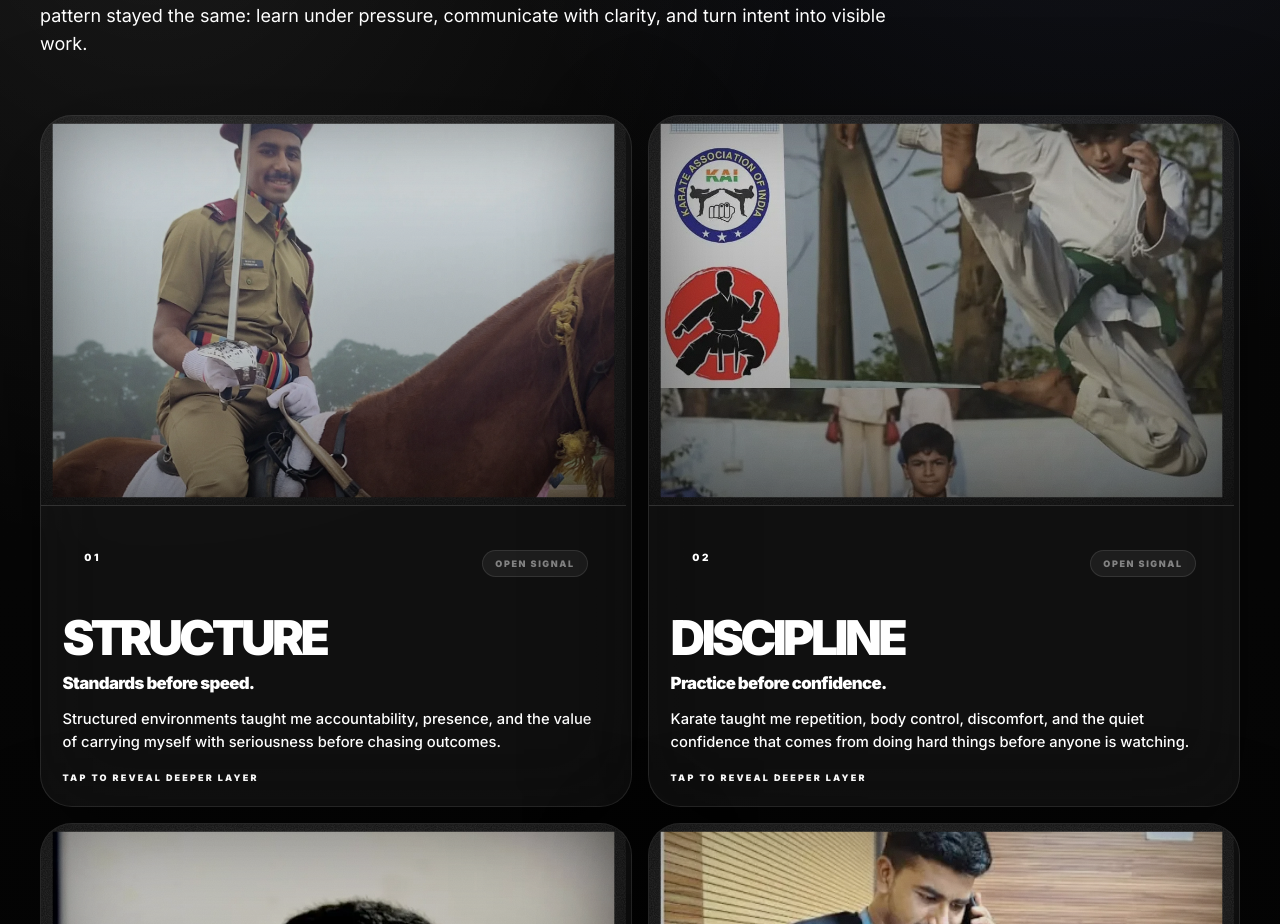
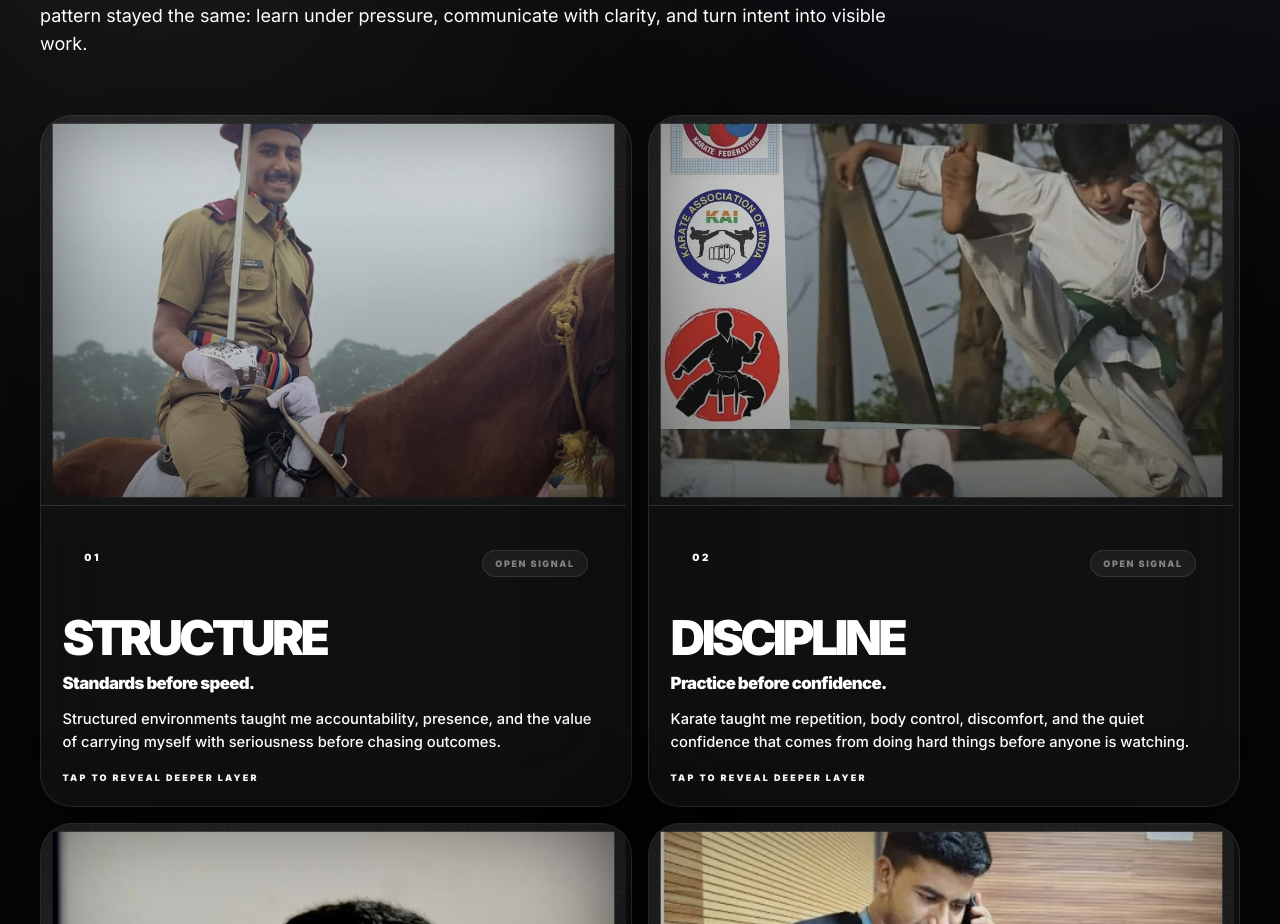
Before and after one commit to batmanvigilante7/hemanthsai, a React (Vite) app: page / in a window 1280 px wide. Shown: the part 1508-2432 px from the top of the page. Built offline with nearby package versions, Linux system fonts and the light colour scheme.

Commit message:
Adjust discipline identity image focus

```diff
--- a/src/App.tsx
+++ b/src/App.tsx
@@ -1,4 +1,4 @@
-import { useEffect, useState, type ReactNode, type CSSProperties } from 'react';
+import { useEffect, useMemo, useState, type ReactNode, type CSSProperties } from 'react';
 import { motion } from 'framer-motion';
 import { ArrowUpRight, BrainCircuit, Brush, Code2, Github, Instagram, Linkedin, Mail, Menu, PenTool, Target, X, Zap } from 'lucide-react';
 import MobileSemiOrbitLoop from './components/MobileSemiOrbitLoop';
@@ -46,7 +46,7 @@ const identitySignals = [
     compound: 'Consistent execution',
     image: images.identityDiscipline,
     alt: 'Karate training collage from Hemanth Sai’s early years',
-    objectPosition: '50% 35%',
+    objectPosition: '50% 22%',
   },
   {
     number: '03',
```
